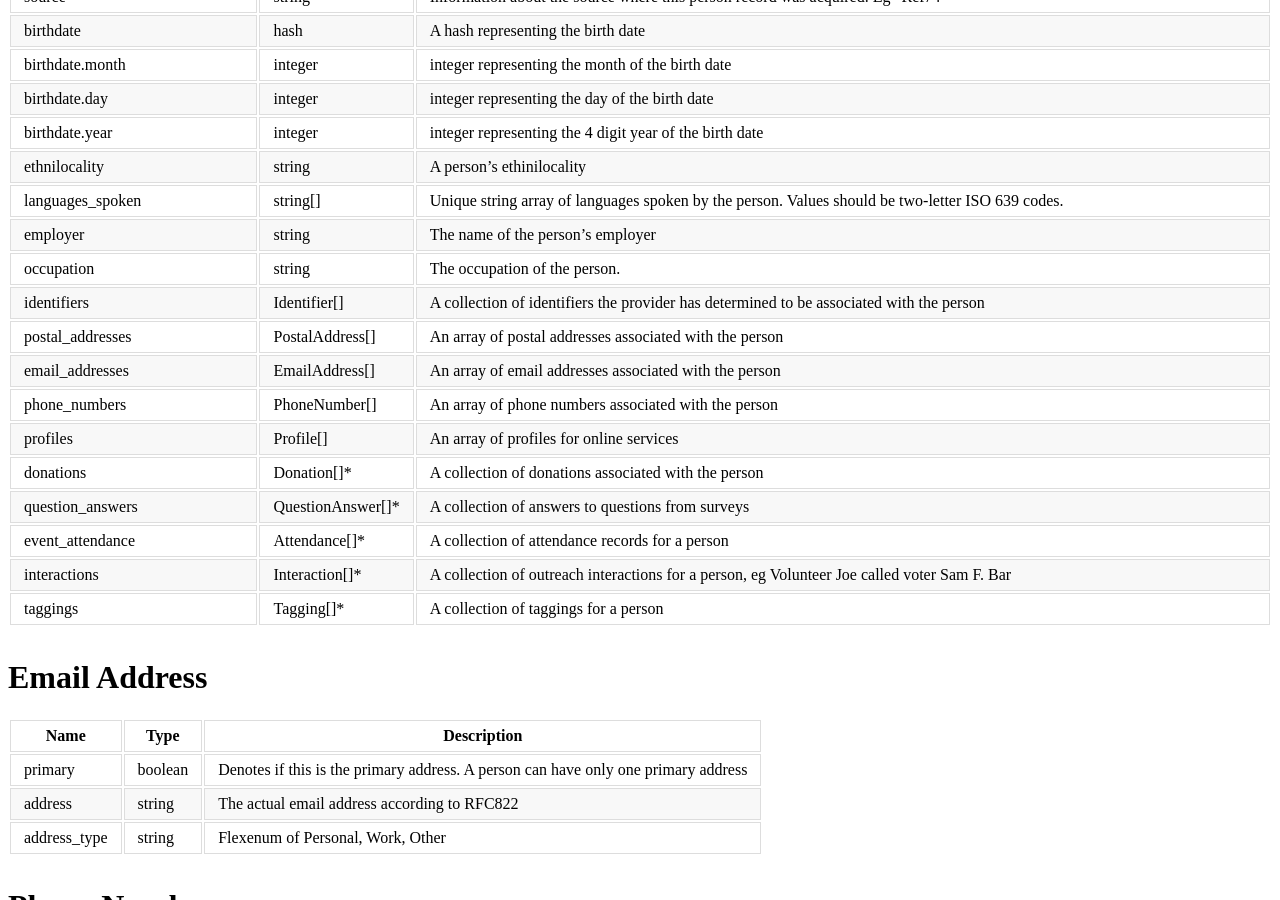
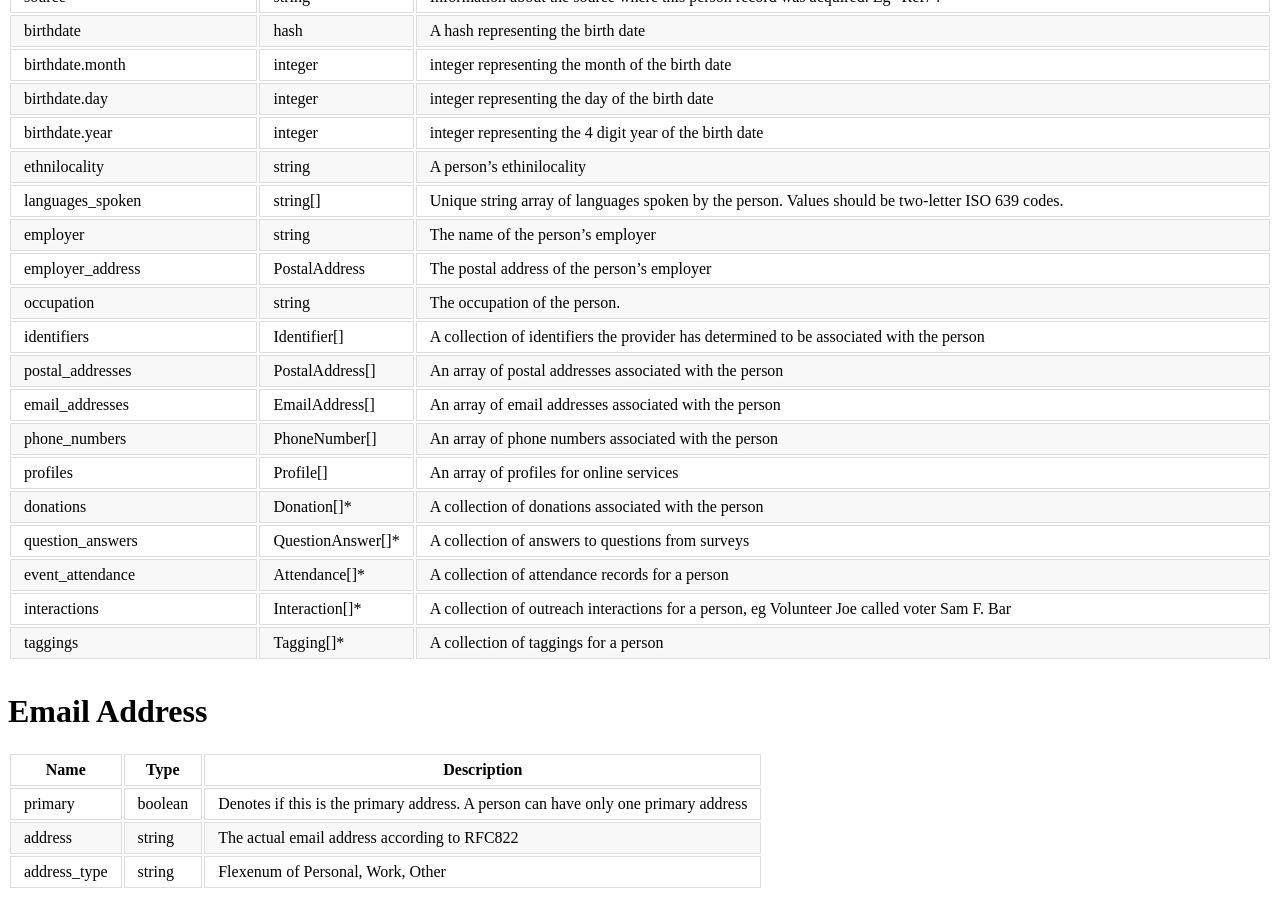
Before and after one commit to opensupporter/osdi-docs, a Jekyll site: the page built from people.md, in a window 1280 px wide and 900 px high, scrolled down 815 px. Built offline with Jekyll 4.4.1, drawn with Linux system fonts in a browser that asks for light colours; a style sheet for code colours, icons or effects is not loaded.

Commit message:
Added employer_address for issue #72

```diff
--- a/people.md
+++ b/people.md
@@ -27,6 +27,7 @@ This page defines the Person resource and several related objects: EmailAddress,
 |ethnilocality|string   |A person's ethinilocality
 |languages_spoken|string[]      | Unique string array of languages spoken by the person. Values should be two-letter ISO 639 codes.
 |employer|string    |The name of the person's employer
+|employer_address|PostalAddress    |The postal address of the person's employer
 |occupation|string  |The occupation of the person.
 |identifiers    |Identifier[]| A collection of identifiers the provider has determined to be associated with the person
 |postal_addresses      |PostalAddress[]  |An array of postal addresses associated with the person
```
